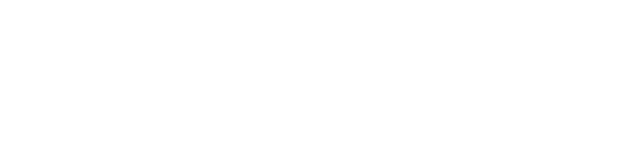
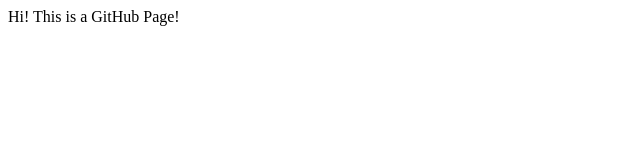
Before and after one commit to XPCurrent/xpcurrent.github.io, a plain HTML site: page index.html in a window 1280 px wide. Shown: the whole page, without its empty margins (0-640 px from the left). Drawn offline with Linux system fonts and the light colour scheme.

Commit message:
Added content to website

```diff
--- a/index.html
+++ b/index.html
@@ -7,6 +7,6 @@
     <title>Document</title>
 </head>
 <body>
-
+    Hi! This is a GitHub Page!
 </body>
 </html>
```
